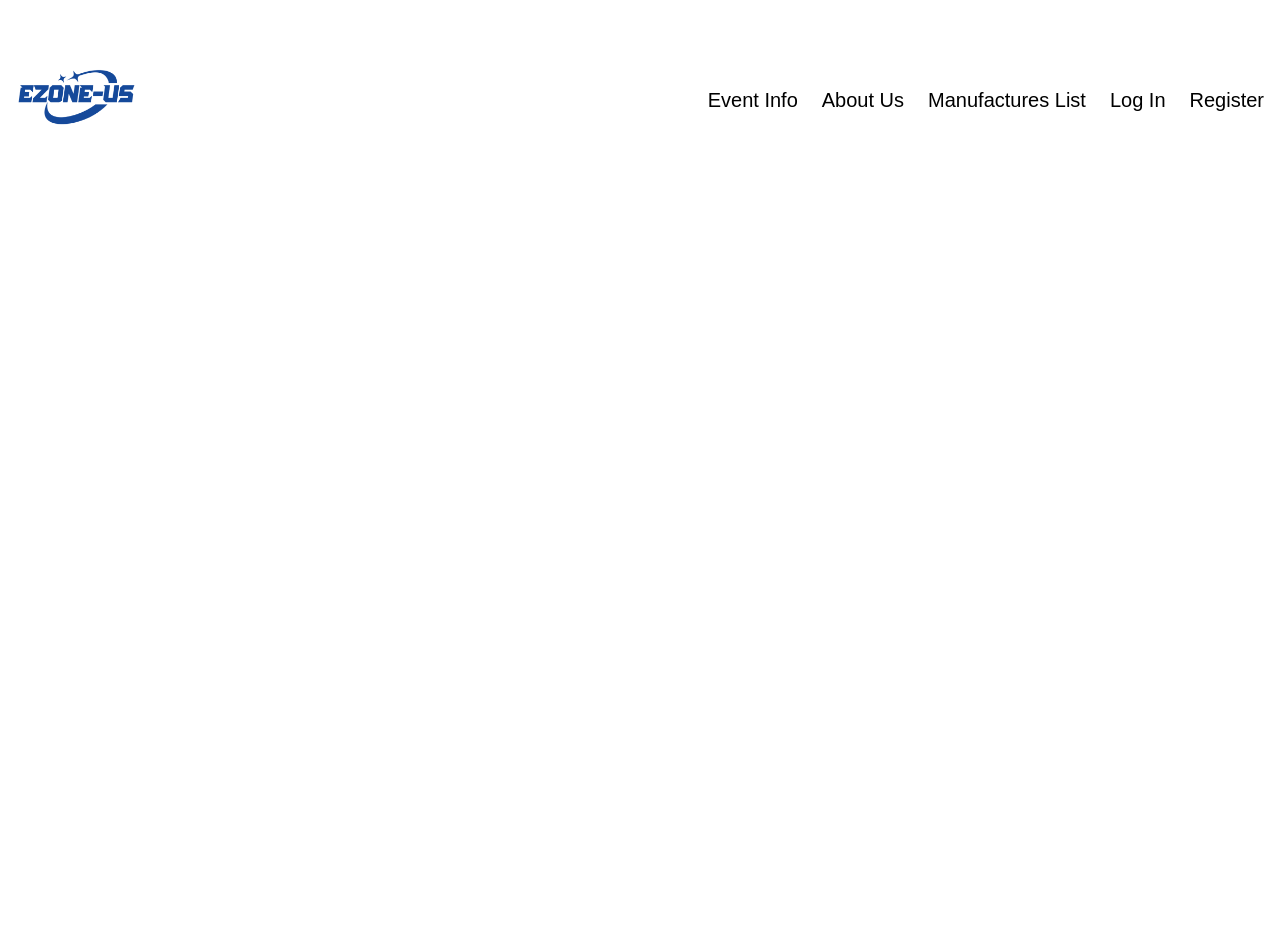
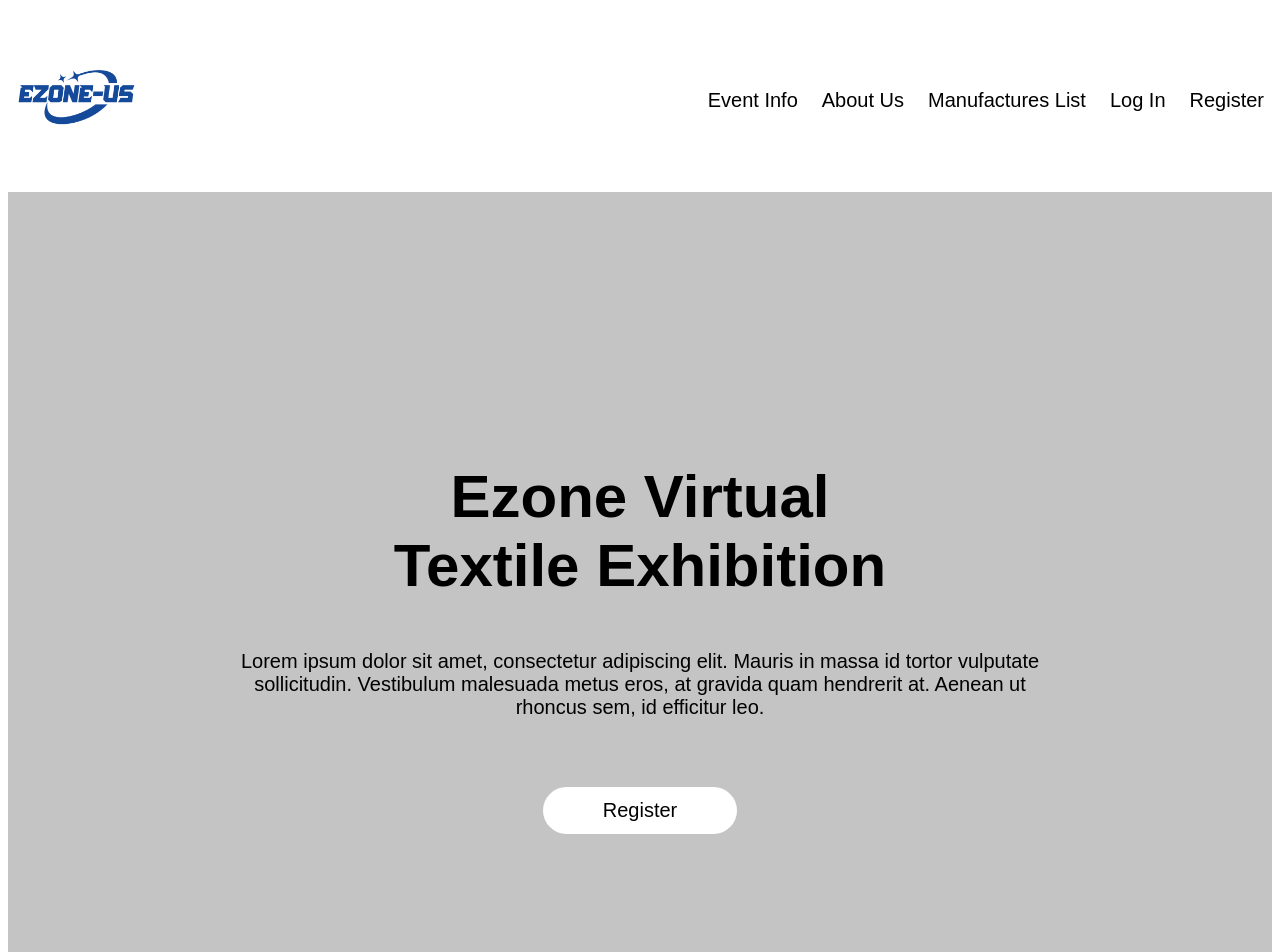
Before and after one commit to da-022412/ezone-fashion, a Next.js app: page / in a window 1280 px wide. Shown: the top 952 px of the page. Before the commit the page ends 800 px from the top, so only its background shows below. Built offline with nearby package versions, Linux system fonts and the light colour scheme; a web font is replaced by a local one.

Commit message:
Add hero

```diff
--- /dev/null
+++ b/components/Hero.js
@@ -0,0 +1,36 @@
+import heroStyles from '../styles/Hero.module.scss';
+
+import Link from 'next/link';
+
+const Hero = () => {
+    return (
+        <section className={heroStyles.hero}>
+            <div className={`${heroStyles['hero-container']}`}>
+                <div className={`${heroStyles['title-container']}`}>
+                    <h1 className={`${heroStyles['heading-1']}`}>
+                        Ezone Virtual
+                        <br />
+                        Textile Exhibition
+                    </h1>
+                </div>
+            </div>
+            <div className={`${heroStyles['sub-title-container']}`}>
+                <p className={`${heroStyles['body-text']}`}>
+                    Lorem ipsum dolor sit amet, consectetur adipiscing elit.
+                    Mauris in massa id tortor vulputate sollicitudin. Vestibulum
+                    malesuada metus eros, at gravida quam hendrerit at. Aenean
+                    ut rhoncus sem, id efficitur leo.
+                </p>
+            </div>
+            <div className={`${heroStyles['btn-container']}`}>
+                <div className={`${heroStyles['primary-btn']}`}>
+                    <Link href='#'>
+                        <a className={`${heroStyles['link-text']}`}>Register</a>
+                    </Link>
+                </div>
+            </div>
+        </section>
+    );
+};
+
+export default Hero;
--- a/pages/index.js
+++ b/pages/index.js
@@ -1,9 +1,9 @@
-import Head from 'next/head'
-import Image from 'next/image'
+import Hero from '../components/Hero';
 
 export default function Home() {
   return (
     <main>
+      <Hero />
     </main>
   )
 }
--- /dev/null
+++ b/styles/Hero.module.scss
@@ -0,0 +1,28 @@
+@import 'partials/partials';
+
+.hero {
+    background: #c4c4c4;
+    padding: toRem(220);
+}
+
+.hero-container {
+    margin: auto;
+    max-width: 996px;
+}
+
+.title-container,
+.sub-title-container {
+    text-align: center;
+}
+
+.btn-container {
+    text-align: center;
+}
+
+.primary-btn {
+    background-color: #fff;
+    border-radius: 100px;
+    display: inline-block;
+    margin: toRem(48) auto;
+    padding: toRem(12) toRem(60);
+}
--- a/styles/partials/_globals.scss
+++ /dev/null
@@ -1,6 +0,0 @@
-h1,
-h2,
-h3,
-h4 {
-    font-family: 'Montserrat', sans-serif;
-}
```
